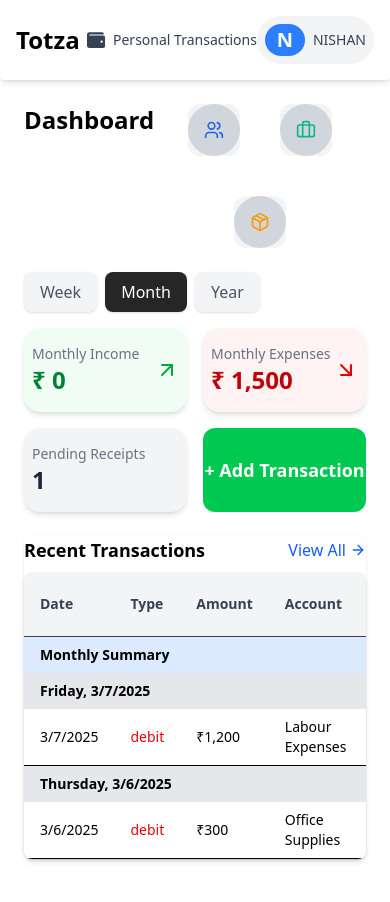
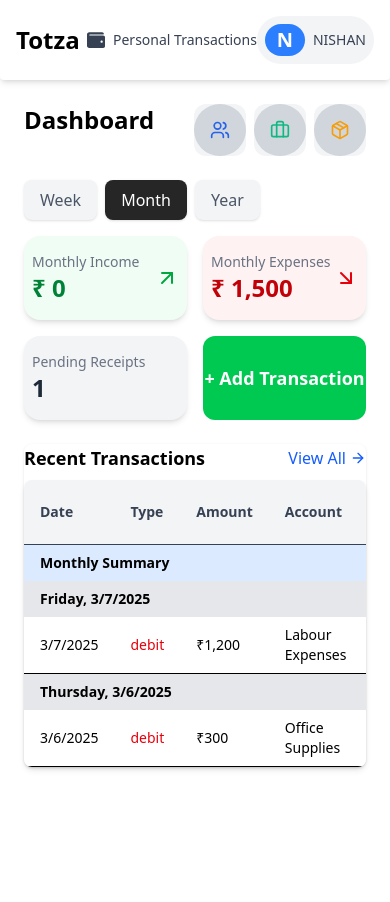
Before and after one commit to assessment-hisan/totza-frontend, a React (Vite) app: page / in a window 390 px wide. Shown: the top 902 px of the page. After the commit the page ends 844 px from the top, so only its background shows below. Built offline with nearby package versions, Linux system fonts and the light colour scheme.

Commit message:
dashboards updated

```diff
--- a/src/components/ui/modals/Modal.jsx
+++ b/src/components/ui/modals/Modal.jsx
@@ -6,10 +6,10 @@
 
   return (
     <div className="pt-20 fixed inset-0 z-50 flex items-center justify-center bg-black/80 backdrop-blur-sm">
-      <div className="bg-white rounded-2xl shadow-lg w-full max-w-md mx-4 p-6 relative md:max-w-lg lg:max-w-2xl">
+      <div className="bg-white rounded-2xl shadow-lg w-full max-w-md mx-4  py-6 relative md:max-w-lg lg:max-w-2xl">
         <button
           onClick={onClose}
-          className="absolute top-3 right-3 text-gray-600 hover:text-gray-900"
+          className="absolute top-5 right-5 text-gray-600 hover:text-gray-900"
         >
           <X className="w-5 h-5" />
         </button>
--- a/src/pages/Dashboard.jsx
+++ b/src/pages/Dashboard.jsx
@@ -153,7 +153,7 @@
         <div className='flex  justify-between'>
         <h2 className="text-2xl font-bold">Dashboard</h2>
          {/* Navigation Cards */}
-         <div className="flex flex-wrap items-center justify-center gap-10">
+         <div className="flex flex-wrap items-center justify-center gap-2 sm:gap-10">
           {[
             {
               path: '/vendors',
```
